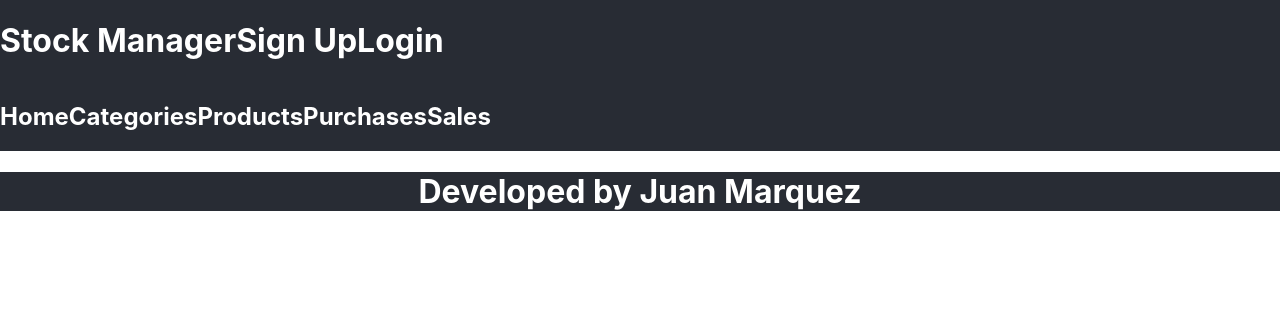
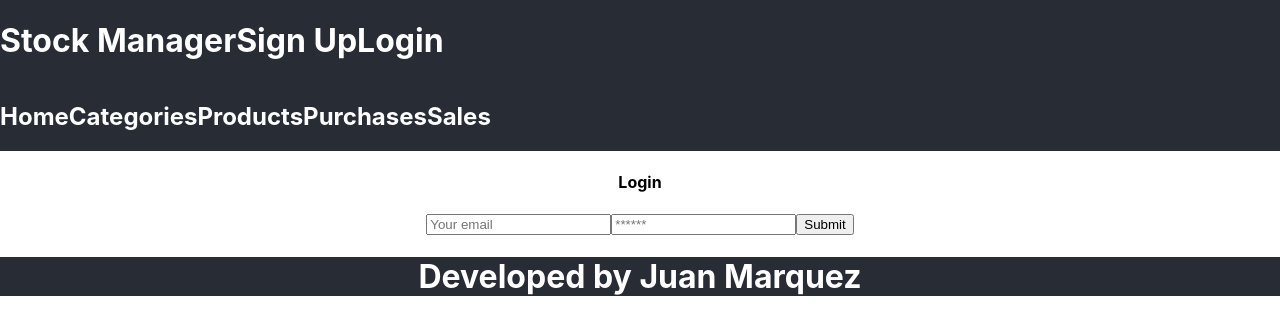
Before and after one commit to juanmarquez4/stock-manager, a React (Create React App) app in the folder client/: page /login in a window 1280 px wide. Shown: the top 334 px of the page. Built offline with nearby package versions, Linux system fonts and the light colour scheme.

Commit message:
Created client/src/pages/login.js

```diff
--- a/client/src/App.js
+++ b/client/src/App.js
@@ -9,6 +9,7 @@ import {
 import { setContext } from '@apollo/client/link/context';
 
 import Home from './pages/Home'
+import Login from './pages/Login';
 import Header from './components/Header';
 import Nav from './components/Nav'
 import Footer from './components/Footer';
@@ -47,6 +48,10 @@ function App() {
                 path="/"
                 element={<Home />}
               />
+              <Route
+                path="/login"
+                element={<Login />}
+              />
             </Routes>
           <Footer />
         </div>
--- /dev/null
+++ b/client/src/pages/Login.js
@@ -0,0 +1,91 @@
+import React, { useState } from 'react';
+import { Link } from 'react-router-dom';
+import { useMutation } from '@apollo/client';
+import { LOGIN_USER } from '../utils/mutations';
+
+import Auth from '../utils/auth';
+
+const Login = (props) => {
+    const [formState, setFormState] = useState({ email: '', password: '' });
+    const [login, { error, data }] = useMutation(LOGIN_USER);
+
+    const handleChange = (event) => {
+      const { name, value } = event.target;
+
+      setFormState({
+        ...formState,
+        [name]: value,
+      });
+    };
+
+    const handleFormSubmit = async (event) => {
+        event.preventDefault();
+        console.log(formState);
+        try {
+          const { data } = await login({
+            variables: { ...formState },
+          });
+
+          Auth.login(data.login.token);
+        } catch (e) {
+          console.error(e);
+        }
+
+        setFormState({
+          email: '',
+          password: '',
+        });
+    };
+
+    return (
+        <main className="flex-row justify-center mb-4">
+      <div className="col-12 col-lg-10">
+        <div className="card">
+          <h4 className="card-header bg-dark text-light p-2">Login</h4>
+          <div className="card-body">
+            {data ? (
+              <p>
+                Success! You may now head{' '}
+                <Link to="/">back to the homepage.</Link>
+              </p>
+            ) : (
+              <form onSubmit={handleFormSubmit}>
+                <input
+                  className="form-input"
+                  placeholder="Your email"
+                  name="email"
+                  type="email"
+                  value={formState.email}
+                  onChange={handleChange}
+                />
+                <input
+                  className="form-input"
+                  placeholder="******"
+                  name="password"
+                  type="password"
+                  value={formState.password}
+                  onChange={handleChange}
+                />
+                <button
+                  className="btn btn-block btn-info"
+                  style={{ cursor: 'pointer' }}
+                  type="submit"
+                >
+                  Submit
+                </button>
+              </form>
+            )}
+
+            {error && (
+              <div className="my-3 p-3 bg-danger text-white">
+                {error.message}
+              </div>
+            )}
+          </div>
+        </div>
+      </div>
+    </main>
+    );
+};
+
+export default Login;
```
Also changed, not shown: client/src/pages/Signup.js (added).
